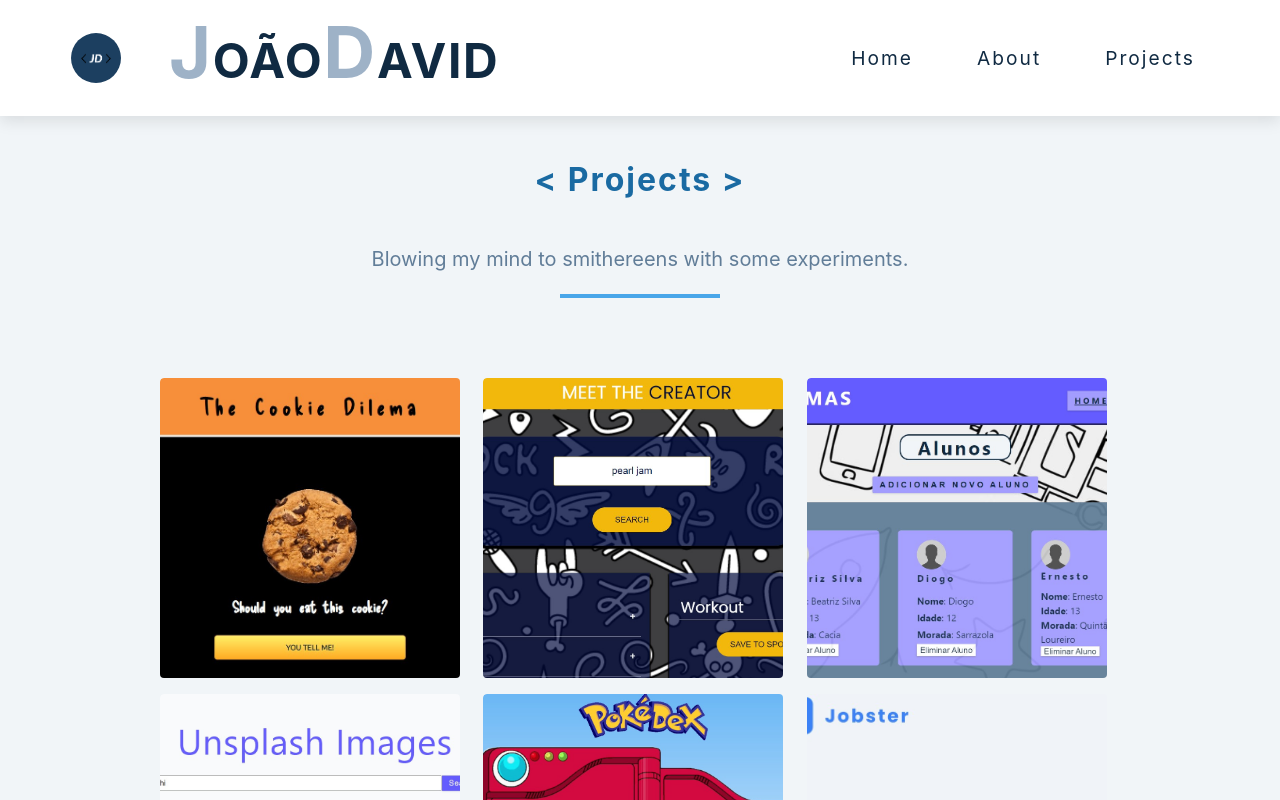
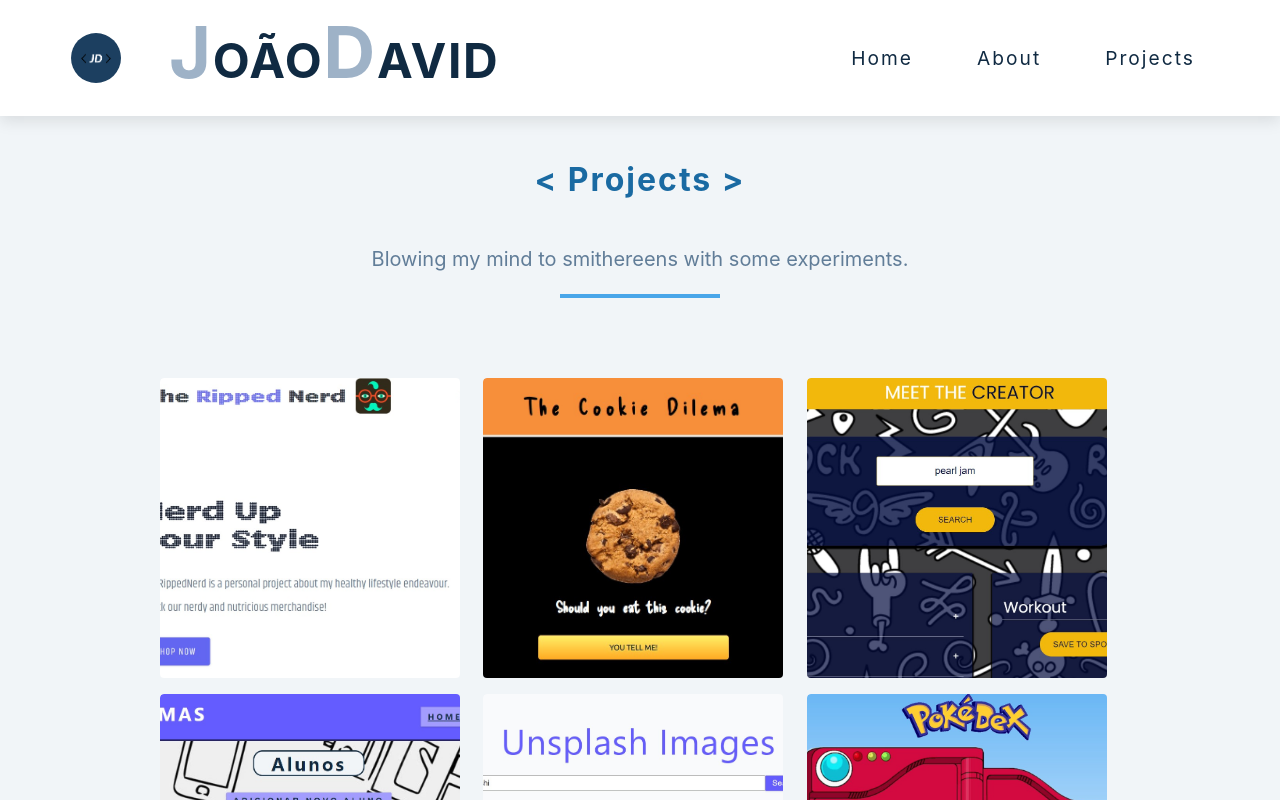
Before and after one commit to jopbdavid/portefolio_2.0, a React (Create React App) app: page /projects in a window 1280 px wide. Shown: the top 800 px of the page. Built offline with nearby package versions, Linux system fonts and the light colour scheme.

Commit message:
added rippednerdstore

```diff
--- a/src/data.js
+++ b/src/data.js
@@ -20,6 +20,7 @@ import unsplash from "./img/unsplash.jpg";
 import pokedex from "./img/pokedex.jpg";
 import jobsAPI from "./img/jobsAPI.jpg";
 import jobsApp from "./img/jobsApp.jpg";
+import store from "./img/rippednerdstore.jpeg";
 
 export const links = [
   {
@@ -131,6 +132,14 @@ export const experience = [
 
 export const projects = [
   {
+    id: 8,
+    name: "TheRippedNerd Store",
+    description:
+      "The RippedNerd is a personal project about my healthy lifestyle endeavour. Check our nerdy and nutricious merchandise!",
+    img: store,
+    url: "https://therippednerdstore.netlify.app/",
+  },
+  {
     id: 1,
     name: "Cookie Dilemma",
     description: "Yeah, i've a cookie problem",
@@ -147,9 +156,9 @@ export const projects = [
   },
   {
     id: 3,
-    name: "Class Management",
+    name: "The STORA-APP - Class Management2.0 ",
     description:
-      "My attempt to save a dear family member from the excruciating pain of managing those little devils at school",
+      "Full Stack project - My attempt to save a dear family member from the excruciating pain of managing those little devils at school",
     img: school,
     url: "http://class-management-jp.netlify.app",
   },
```
Also changed, not shown: src/img/rippednerdstore.jpeg (added).
